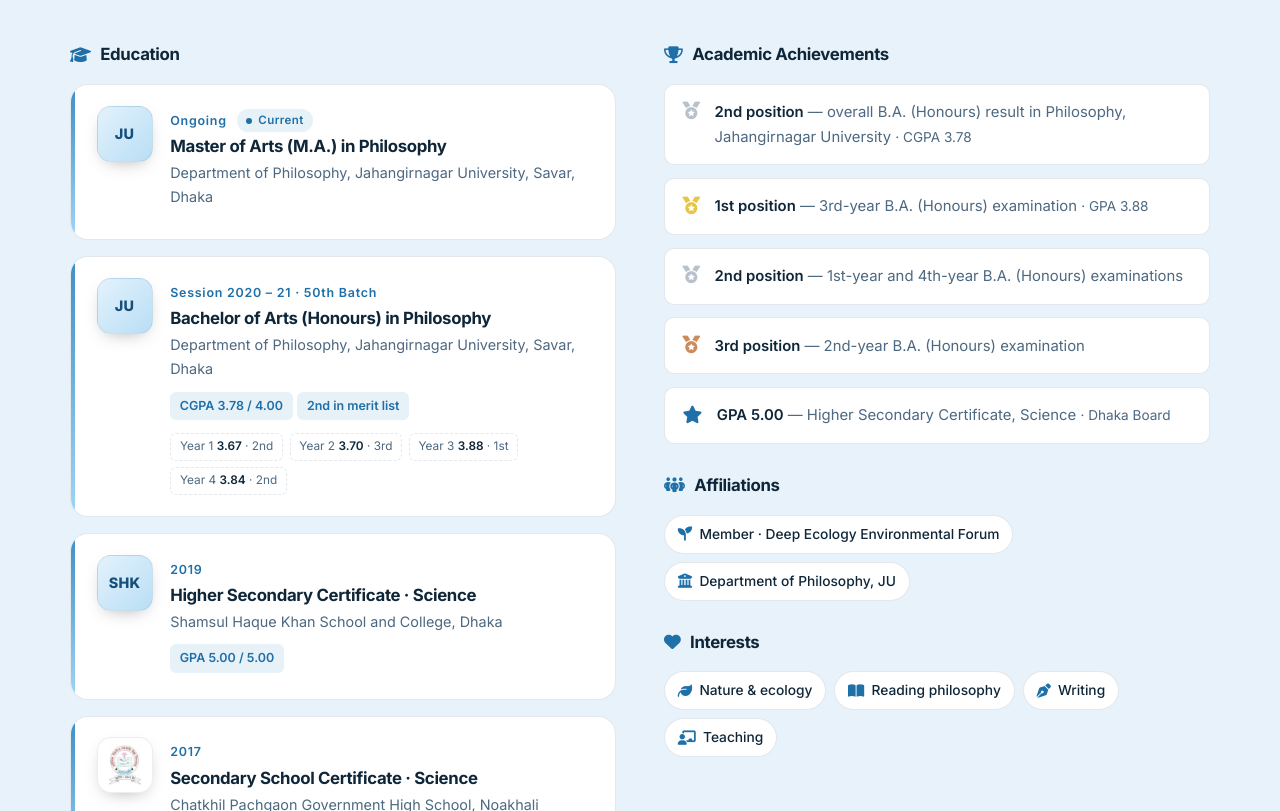
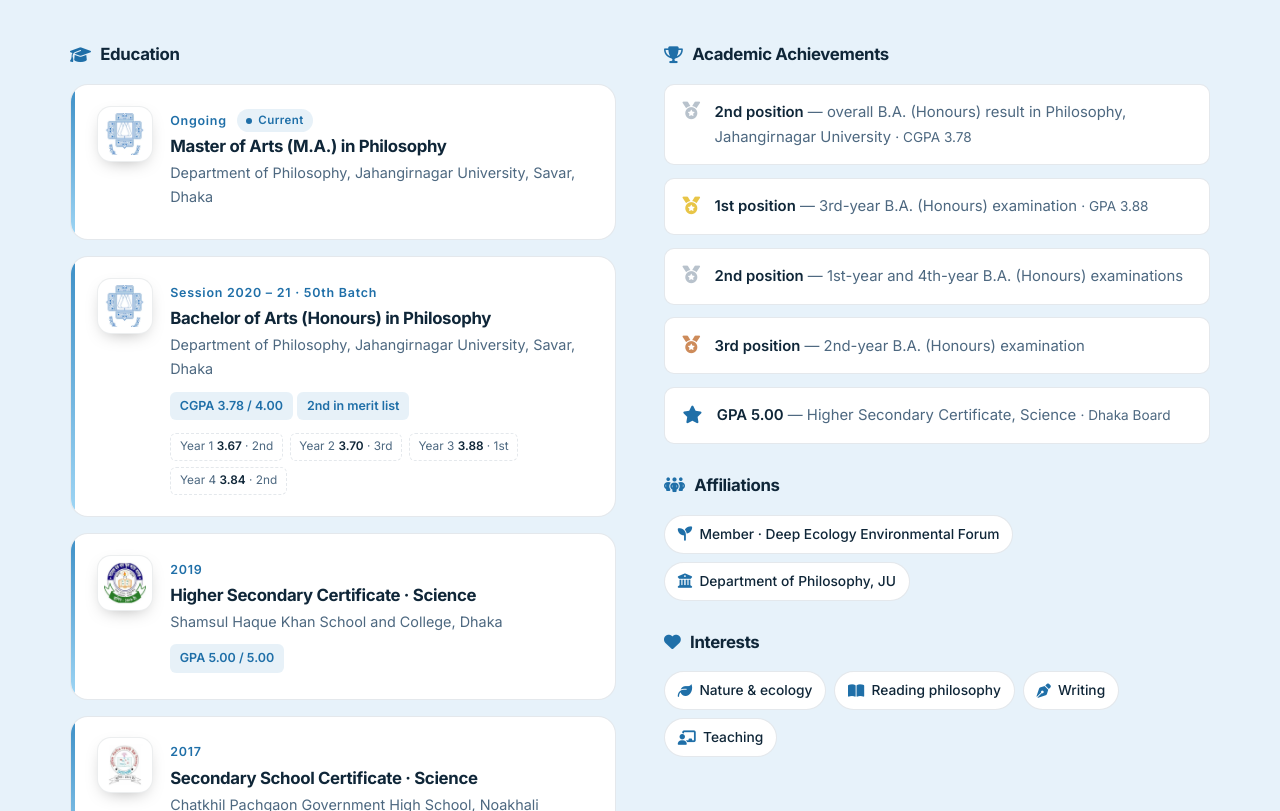
Before and after one commit to zarinrithy13/zarinrithy13.github.io, a plain HTML site: page index.html in a window 1280 px wide. Shown: the part 7080-7891 px from the top of the page. Drawn offline with Linux system fonts and the light colour scheme.

Commit message:
Add Jahangirnagar University and Shamsul Haque Khan School and College logos

```diff
--- a/index.html
+++ b/index.html
@@ -443,7 +443,7 @@
                 <span class="timeline__loc"><i class="fa-solid fa-location-dot"></i> Department of Philosophy, JU</span>
               </div>
               <div class="org">
-                <span class="org__logo org__logo--mono" aria-hidden="true">JU</span>
+                <span class="org__logo"><img src="assets/img/logos/ju.webp" alt="Jahangirnagar University logo" width="64" height="64" loading="lazy"></span>
                 <div>
                   <h3>Undergraduate Researcher</h3>
                   <p class="timeline__company">Jahangirnagar University</p>
@@ -501,7 +501,7 @@
 
             <article class="edu-card edu-card--logo reveal">
               <div class="edu-card__logos">
-                <span class="org__logo org__logo--sm org__logo--mono" aria-hidden="true">JU</span>
+                <span class="org__logo org__logo--sm"><img src="assets/img/logos/ju.webp" alt="Jahangirnagar University logo" width="56" height="56" loading="lazy"></span>
               </div>
               <div class="edu-card__body">
                 <span class="edu-card__year">Ongoing <span class="badge-live">Current</span></span>
@@ -512,7 +512,7 @@
 
             <article class="edu-card edu-card--logo reveal">
               <div class="edu-card__logos">
-                <span class="org__logo org__logo--sm org__logo--mono" aria-hidden="true">JU</span>
+                <span class="org__logo org__logo--sm"><img src="assets/img/logos/ju.webp" alt="Jahangirnagar University logo" width="56" height="56" loading="lazy"></span>
               </div>
               <div class="edu-card__body">
                 <span class="edu-card__year">Session 2020 – 21 · 50th Batch</span>
@@ -530,7 +530,7 @@
 
             <article class="edu-card edu-card--logo reveal">
               <div class="edu-card__logos">
-                <span class="org__logo org__logo--sm org__logo--mono" aria-hidden="true">SHK</span>
+                <span class="org__logo org__logo--sm"><img src="assets/img/logos/shk.webp" alt="Shamsul Haque Khan School and College logo" width="56" height="56" loading="lazy"></span>
               </div>
               <div class="edu-card__body">
                 <span class="edu-card__year">2019</span>
```
Also changed, not shown: assets/img/logos/ju.webp (added), assets/img/logos/shk.webp (added), 1 other file.
